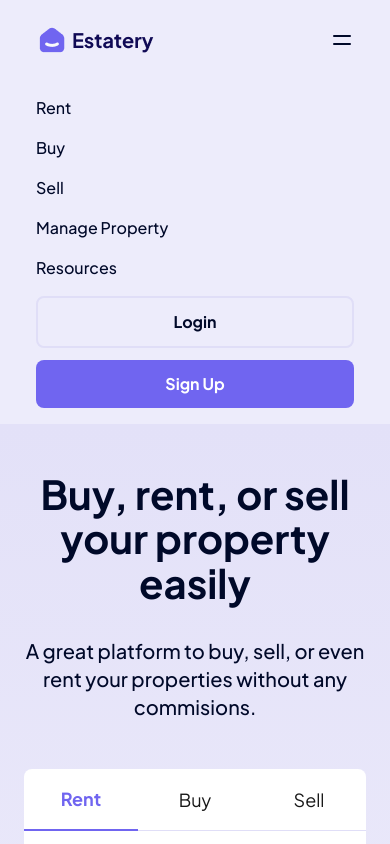
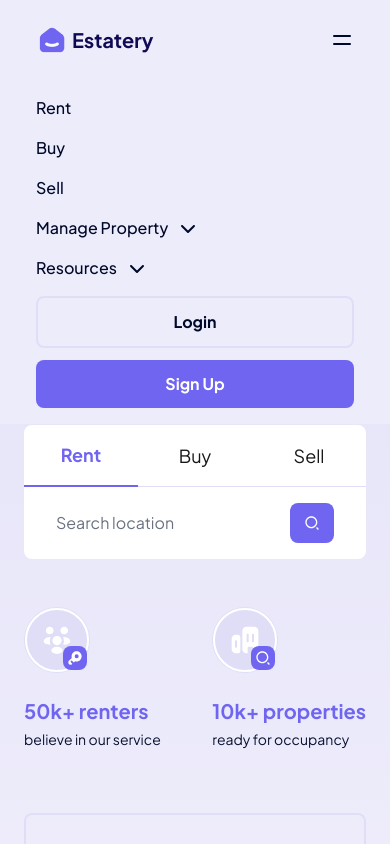
Before and after one commit to santinoaguirre/estatery, a Next.js app: page / in a window 390 px wide. Both pictures are taken after a click on the button "Open main menu". Shown: the top 844 px of the page. Built offline with nearby package versions, Linux system fonts and the light colour scheme.

Commit message:
fix(navbar): adjust styles for mobile view

```diff
--- a/src/components/navBar/navBar.tsx
+++ b/src/components/navBar/navBar.tsx
@@ -79,7 +79,7 @@ export default function NavBar() {
       {isOpen && (
         <div
           id="mobile-menu"
-          className={`xl:hidden bg-backgroundNavbar px-9 overflow-hidden transition-all duration-300 ${
+          className={`xl:hidden bg-backgroundNavbar absolute w-full px-9 overflow-hidden transition-all duration-300 ${
             isOpen ? "max-h-[500px] py-4" : "max-h-0 py-0"
           }`}
         >
@@ -100,13 +100,23 @@ export default function NavBar() {
               </Link>
             </li>
             <li>
-              <Link href="/manage-property" onClick={() => setIsOpen(false)}>
+              <Link
+                href="/manage-property"
+                onClick={() => setIsOpen(false)}
+                className="flex flex-row items-center"
+              >
                 Manage Property
+                <FaChevronDown className="w-4 h-4 ml-3" aria-hidden="true" />
               </Link>
             </li>
             <li>
-              <Link href="/resources" onClick={() => setIsOpen(false)}>
+              <Link
+                href="/resources"
+                onClick={() => setIsOpen(false)}
+                className="flex flex-row items-center"
+              >
                 Resources
+                <FaChevronDown className="w-4 h-4 ml-3" aria-hidden="true" />
               </Link>
             </li>
           </ul>
```
